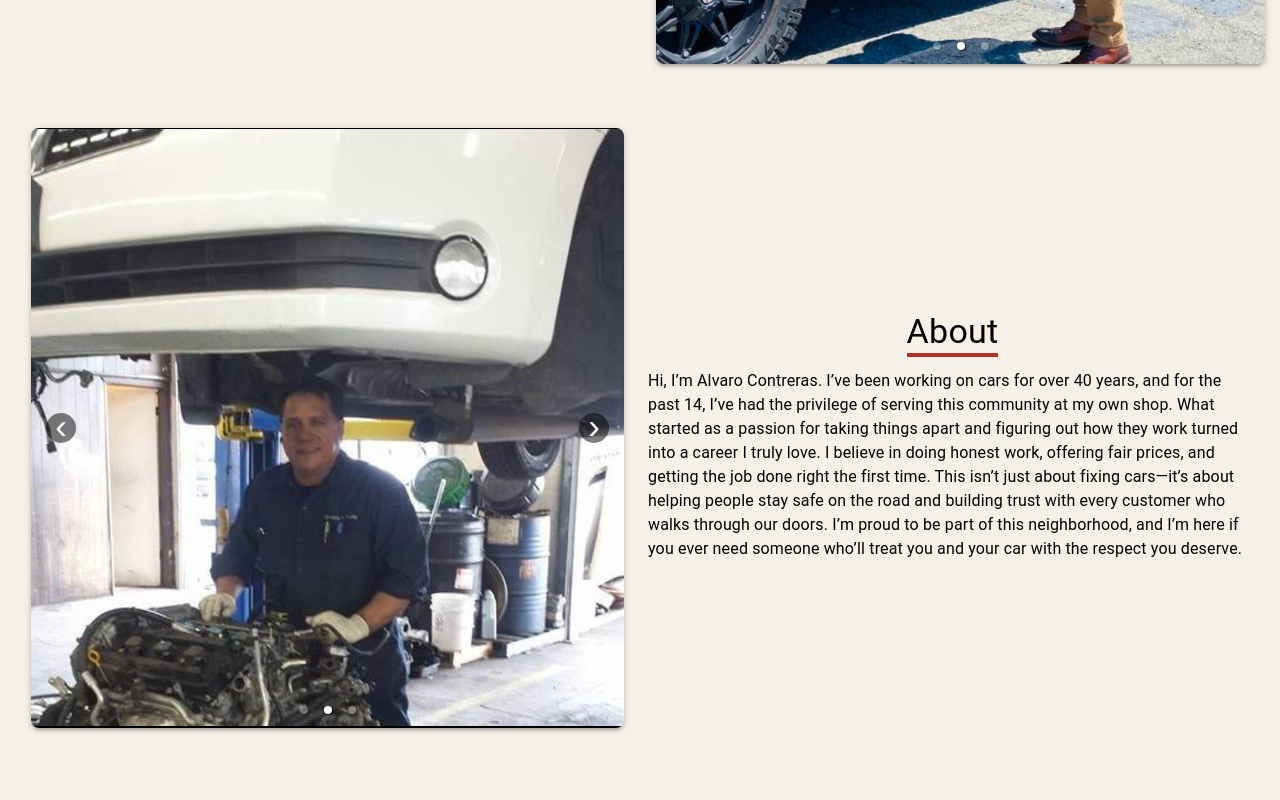
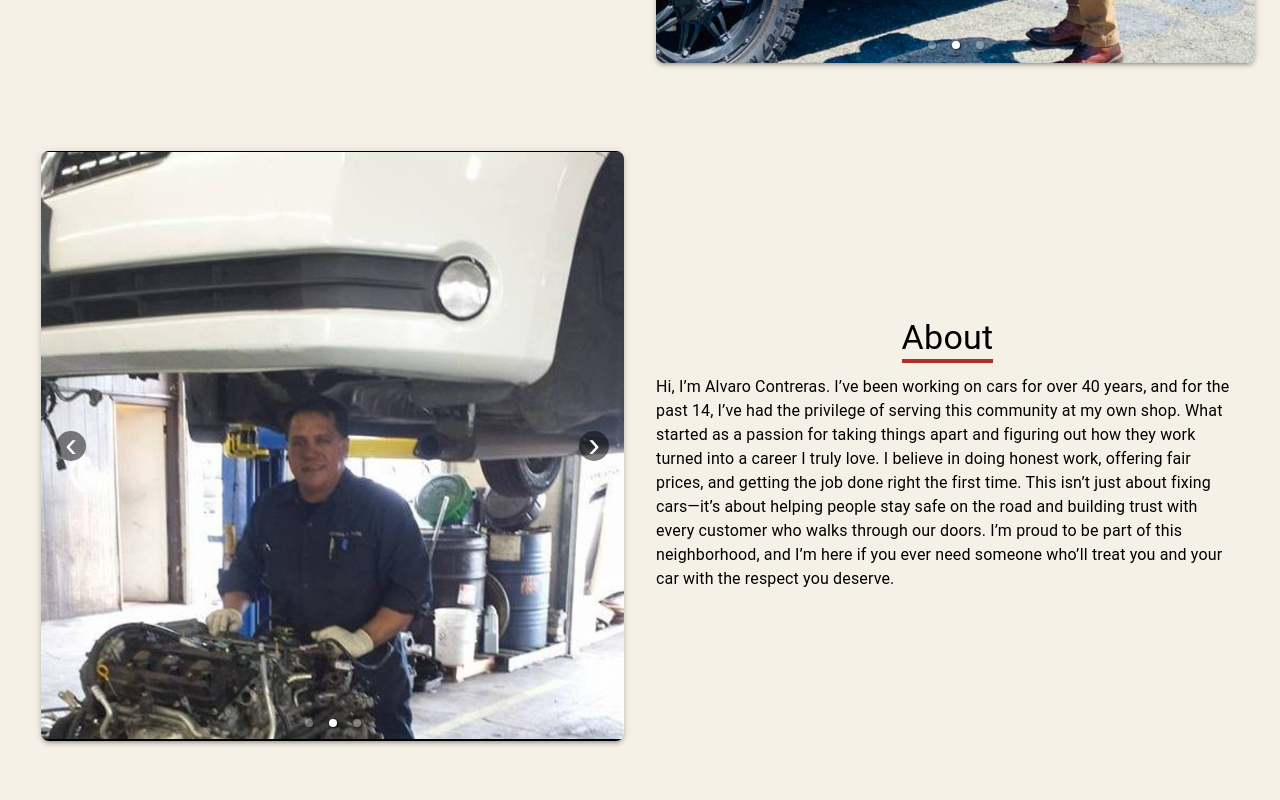
Before and after one commit to Alvaro1965/Alvaro-s-Auto-Repair, a React (Vite) app: page / in a window 1280 px wide. Shown: the part 760-1560 px from the top of the page. Built offline with nearby package versions, Linux system fonts and the light colour scheme.

Commit message:
Fixed some issues

```diff
--- a/src/App.css
+++ b/src/App.css
@@ -28,8 +28,9 @@ a {
 }
 
 main{
-  padding: 15px;
+  padding: 25px;
 }
+
 .carousel .slide {
   opacity: 0;
   transition: opacity 1s ease-in-out;
--- a/src/components/AboutSection/index.jsx
+++ b/src/components/AboutSection/index.jsx
@@ -35,7 +35,7 @@ export default function AboutSection() {
           sm={12}
           md={6}
           component="aside"
-          sx={{ px: 2 }}
+          sx={{ px: 2, mt: 3 }}
           initial={{ opacity: 0, x: -10 }}
           whileInView={{ opacity: 1, x: 0 }}
           transition={{ duration: 0.8 }}
@@ -64,7 +64,7 @@ export default function AboutSection() {
           item
           sm={12}
           md={6}
-          sx={{ px: 1 }}
+          sx={{ px: 2, mt: 3 }}
           component="article"
           textAlign="center"
           initial={{ opacity: 0, x: 10 }}
```
